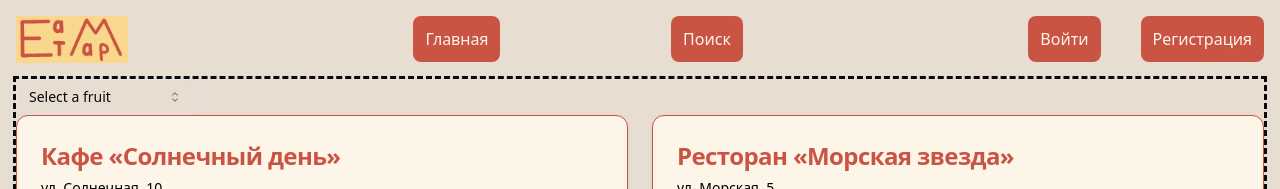
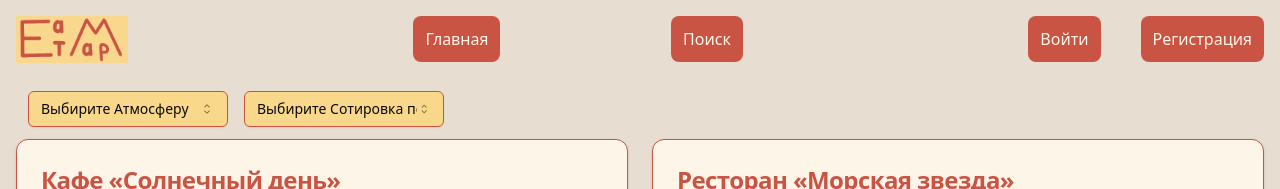
Before and after one commit to SoloLineR/eatmap, a React (Vite) app: page /search in a window 1280 px wide. Shown: the top 189 px of the page. Built offline with nearby package versions, Linux system fonts and the light colour scheme.

Commit message:
fix layout nav bar search bar

```diff
--- a/src/components/Card_list.tsx
+++ b/src/components/Card_list.tsx
@@ -1,21 +1,4 @@
 import Card_item from "./Card_item";
-const moods = [
-  "уютная",
-  "романтическая",
-  "веселая",
-  "неформальная",
-  "спокойная",
-  "экзотическая",
-  "гостеприимная",
-  "традиционная",
-  "сладкая",
-  "тихая",
-  "дружелюбная",
-  "разнообразная",
-  "семейная",
-  "классическая",
-  "освежающая",
-];
 
 export type place = {
   id: number;
@@ -257,11 +240,52 @@ const places: place[] = [
     foodType: "Напитки",
   },
 ];
-export default function Card_list() {
+export default function Card_list({
+  sortType,
+  SortTypeVibe,
+}: {
+  sortType: string;
+  SortTypeVibe: string;
+}) {
+  console.log(sortType, SortTypeVibe);
+
+  const sorting = (places: place[], sortType: string, sortTypeVibe: string) => {
+    if (sortType === "" && sortTypeVibe === "") {
+      return places;
+    }
+
+    // Фильтруем места по настроению
+    let sorted = places;
+    if (sortTypeVibe !== "любая" && sortTypeVibe !== "") {
+      sorted = sorted.filter((place) => place.mood === sortTypeVibe);
+    } else {
+      sorted = places;
+    }
+
+    // Сортируем места по выбранному критерию
+    if (sortType === "свободным местам") {
+      sorted.sort((a, b) => b.emptyTables - a.emptyTables);
+    }
+    if (sortType === "рейтингу") {
+      sorted.sort((a, b) => b.rating - a.rating);
+    }
+    if (sortType === "популярности") {
+      sorted.sort((a, b) => b.popularityRating - a.popularityRating);
+    }
+    if (sortType === "дистанции") {
+      sorted.sort((a, b) => a.dist - b.dist);
+    }
+
+    console.log(sorted);
+
+    return sorted;
+  };
+
+  const sorted = sorting(places, sortType, SortTypeVibe);
   return (
     <div>
       <ul className="grid grid-cols-1 gap-6   lg:grid-cols-2">
-        {places.map((item) => (
+        {sorted.map((item) => (
           <Card_item key={item.id} place={item} />
         ))}
       </ul>
--- a/src/components/CustomSelect.tsx
+++ b/src/components/CustomSelect.tsx
@@ -8,20 +8,31 @@ import {
   SelectValue,
 } from "@/components/ui/select";
 
-export function CustomSelect() {
+export function CustomSelect({
+  setSortType,
+  sortTypeValue,
+  sortLabel,
+}: {
+  setSortType: (value: string) => void;
+  sortTypeValue: string[];
+  sortLabel: string;
+}) {
   return (
-    <Select>
-      <SelectTrigger className="w-[180px]">
-        <SelectValue placeholder="Select a fruit" />
+    <Select onValueChange={(e) => setSortType(e)}>
+      <SelectTrigger className="max-w-[200px] border-my-red bg-my-yellow ">
+        <SelectValue
+          className="text-black"
+          placeholder={`Выбирите ${sortLabel}у`}
+        />
       </SelectTrigger>
-      <SelectContent>
+      <SelectContent className="bg-my-dark-cream">
         <SelectGroup>
-          <SelectLabel>Fruits</SelectLabel>
-          <SelectItem value="apple">Apple</SelectItem>
-          <SelectItem value="banana">Banana</SelectItem>
-          <SelectItem value="blueberry">Blueberry</SelectItem>
-          <SelectItem value="grapes">Grapes</SelectItem>
-          <SelectItem value="pineapple">Pineapple</SelectItem>
+          <SelectLabel>{`${sortLabel}`}</SelectLabel>
+          {sortTypeValue.map((value) => (
+            <SelectItem className="bg-my-dark-cream" key={value} value={value}>
+              {value}
+            </SelectItem>
+          ))}
         </SelectGroup>
       </SelectContent>
     </Select>
--- a/src/components/HambugerMenu.tsx
+++ b/src/components/HambugerMenu.tsx
@@ -44,21 +44,37 @@ export function HambugerMenu() {
             </svg>
           </Button>
         </DropdownMenuTrigger>
-        <DropdownMenuContent className="w-screen">
-          <DropdownMenuLabel>EatMap</DropdownMenuLabel>
-          <DropdownMenuSeparator />
+        <DropdownMenuContent className="w-screen bg-my-cream">
+          <DropdownMenuLabel className="text-3xl text-my-red">
+            EatMap
+          </DropdownMenuLabel>
+          <DropdownMenuSeparator className="bg-my-red" />
           <DropdownMenuGroup>
             <DropdownMenuItem asChild>
-              <Link to="/">Главная</Link>
+              <Link className="text-2xl" to="/">
+                Главная
+              </Link>
             </DropdownMenuItem>
             <DropdownMenuItem asChild>
-              <Link to="/search">Поиск</Link>
+              <Link className="text-2xl" to="/search">
+                Поиск
+              </Link>
             </DropdownMenuItem>
           </DropdownMenuGroup>
-          <DropdownMenuSeparator />
+          <DropdownMenuSeparator className="bg-my-red" />
           <DropdownMenuGroup>
-            <DropdownMenuItem>Войти</DropdownMenuItem>
-            <DropdownMenuItem>Регистрация</DropdownMenuItem>
+            <DropdownMenuItem>
+              {" "}
+              <Link className="text-2xl" to="/search">
+                Войти
+              </Link>
+            </DropdownMenuItem>
+            <DropdownMenuItem>
+              {" "}
+              <Link className="text-2xl" to="/search">
+                Регистрация
+              </Link>
+            </DropdownMenuItem>
           </DropdownMenuGroup>
         </DropdownMenuContent>
       </DropdownMenu>
--- a/src/components/SearchBar.tsx
+++ b/src/components/SearchBar.tsx
@@ -1,9 +1,47 @@
 import { CustomSelect } from "./CustomSelect";
-
-export default function SearchBar() {
+const moods = [
+  "любая",
+  "уютная",
+  "романтическая",
+  "веселая",
+  "неформальная",
+  "спокойная",
+  "экзотическая",
+  "гостеприимная",
+  "традиционная",
+  "сладкая",
+  "тихая",
+  "дружелюбная",
+  "разнообразная",
+  "семейная",
+  "классическая",
+  "освежающая",
+];
+const sortTypeNumbers = [
+  "дистанции",
+  "свободным местам",
+  "рейтингу",
+  "популярности",
+];
+export default function SearchBar({
+  setSortType,
+  setSortTypeVibe,
+}: {
+  setSortType: (value: string) => void;
+  setSortTypeVibe: (value: string) => void;
+}) {
   return (
-    <div>
-      <CustomSelect />
+    <div className="flex flex-col  gap-4 p-3 md:flex-row  ">
+      <CustomSelect
+        sortLabel={"Атмосфер"}
+        sortTypeValue={moods}
+        setSortType={setSortTypeVibe}
+      />
+      <CustomSelect
+        sortLabel={"Сотировка по:"}
+        sortTypeValue={sortTypeNumbers}
+        setSortType={setSortType}
+      />
     </div>
   );
 }
--- a/src/pages/Search.tsx
+++ b/src/pages/Search.tsx
@@ -1,11 +1,14 @@
 import Card_list from "@/components/Card_list";
 import SearchBar from "@/components/SearchBar";
+import { useState } from "react";
 
 export default function Search() {
+  const [sortType, setSortType] = useState<string>("");
+  const [SortTypeVibe, setSortTypeVibe] = useState<string>("");
   return (
-    <div className="container mx-auto outline-dashed">
-      <SearchBar />
-      <Card_list />
+    <div className="container mx-auto  ">
+      <SearchBar setSortType={setSortType} setSortTypeVibe={setSortTypeVibe} />
+      <Card_list sortType={sortType} SortTypeVibe={SortTypeVibe} />
     </div>
   );
 }
```
